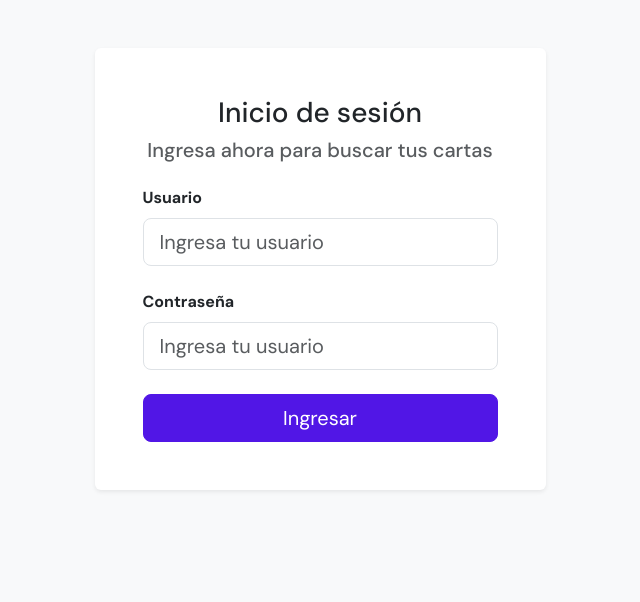
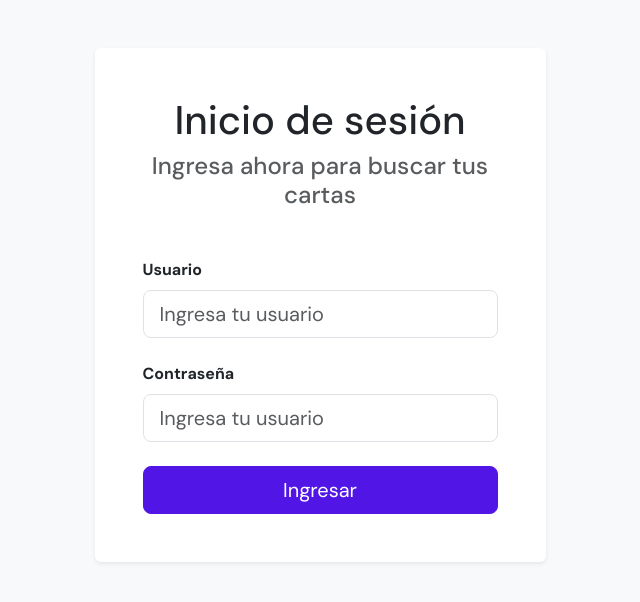
Before and after one commit to carlosopazot/card-searcher-js, a website: page index.html in a window 1280 px wide. Shown: the whole page, without its empty margins (320-960 px from the left). Drawn offline with Linux system fonts and the light colour scheme.

Commit message:
:lipstick: fix texts and content

```diff
--- a/index.html
+++ b/index.html
@@ -13,9 +13,9 @@
         <form id="loginForm">
           <div class="card border-0 shadow-sm mb-3">
             <div class="card-body p-5">
-              <div class="text-center mb-4">
-                <h3>Inicio de sesión</h3>
-                <h5 class="text-muted">Ingresa ahora para buscar tus cartas</h5>
+              <div class="text-center mb-5">
+                <h1>Inicio de sesión</h1>
+                <h4 class="text-muted">Ingresa ahora para buscar tus cartas</h4>
               </div>
               <div class="mb-4">
                 <label for="user" class="form-label fw-bold">Usuario</label>
```
Also changed, not shown: pages/collection.html (+2 -1 lines), pages/search.html (+1 -0 lines).
